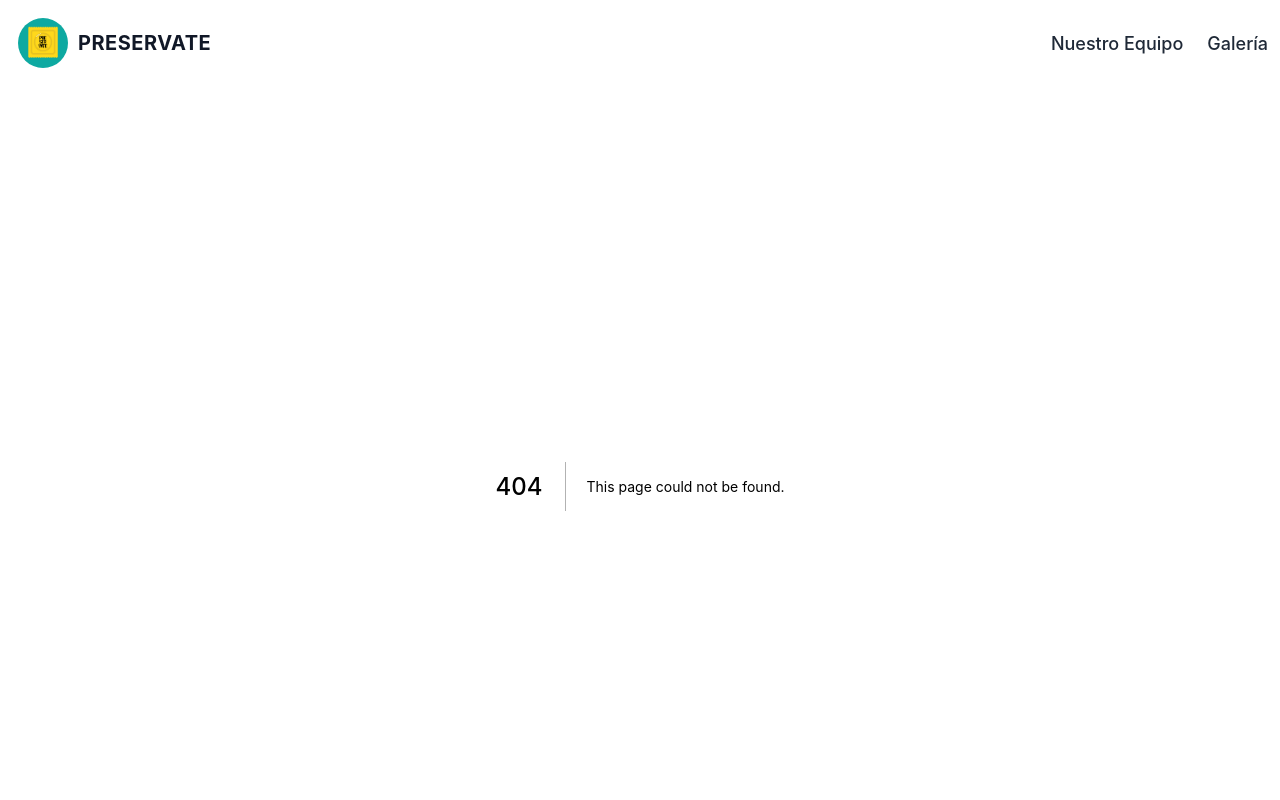
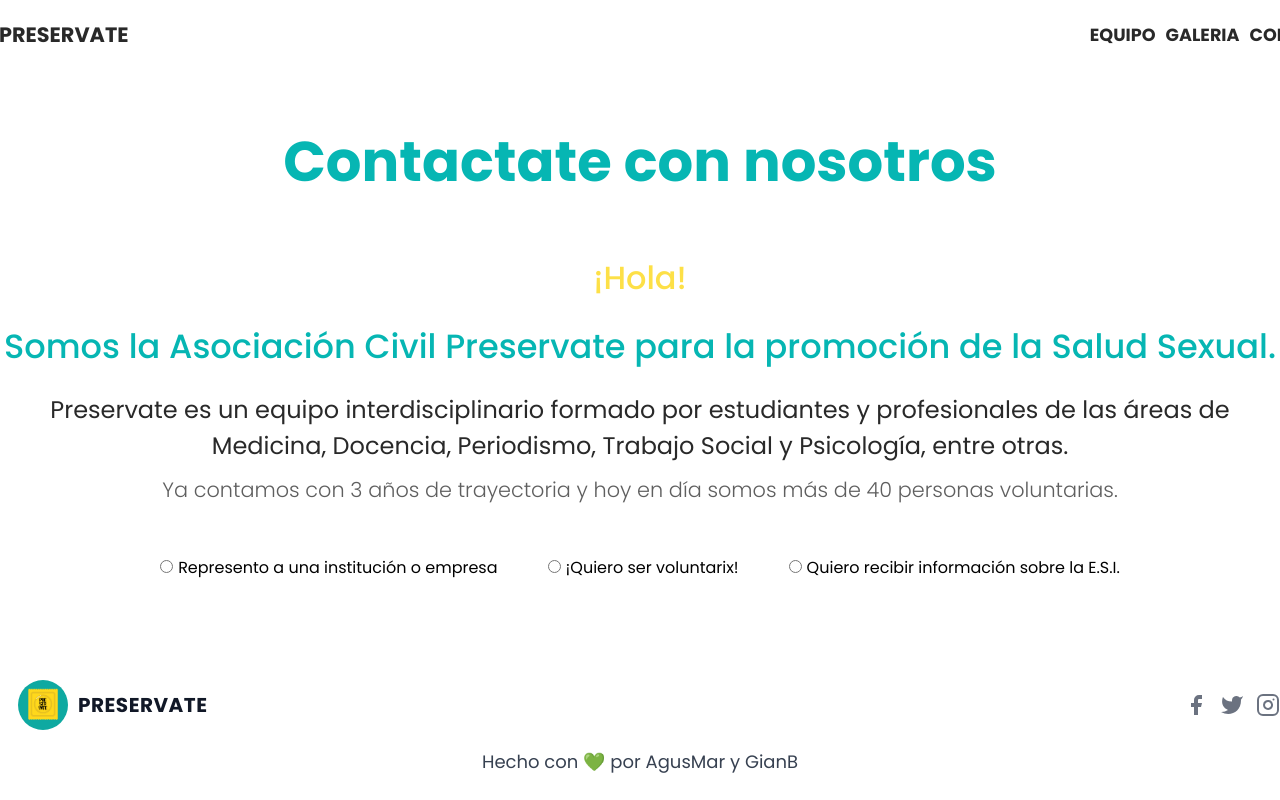
Before and after one commit to giancarlobrusca/preservate-website, a Next.js app: page /contact in a window 1280 px wide. Before the commit this address had no page. Shown: the top 800 px of the page. Built offline with nearby package versions, Linux system fonts and the light colour scheme.

Commit message:
form first version

```diff
--- a/package.json
+++ b/package.json
@@ -14,7 +14,8 @@
     "react": "^17.0.1",
     "react-dom": "17.0.1",
     "react-icons": "^4.3.1",
-    "sanity": "^2.2.6"
+    "sanity": "^2.2.6",
+    "sass": "^1.49.9"
   },
   "devDependencies": {
     "@types/node": "^14.14.31",
--- /dev/null
+++ b/src/components/Form/form.module.scss
@@ -0,0 +1,41 @@
+.radiosWrapper {
+  display: flex;
+  justify-content: center;
+  gap: 50px;
+  margin: 50px 0;
+
+  input {
+    margin-right: 5px;
+  }
+}
+
+.form {
+  display: flex;
+  align-items: center;
+  flex-direction: column;
+  gap: 10px;
+  margin-top: 50px;
+
+  input {
+    width: 70%;
+    padding: 10px;
+    border-radius: 10px;
+    border: 1px solid rgb(41, 41, 41);
+  }
+
+  textarea {
+    width: 70%;
+    padding: 10px;
+    border-radius: 10px;
+    border: 1px solid rgb(41, 41, 41);
+  }
+
+  button {
+    font-weight: bold;
+    margin-top: 20px;
+
+    &:hover {
+      color: #fde047;
+    }
+  }
+}
--- /dev/null
+++ b/src/components/Form/index.js
@@ -0,0 +1,149 @@
+import { useState } from 'react';
+import styles from './form.module.scss';
+
+export const Form = () => {
+  const [type, setType] = useState(null);
+
+  return (
+    <>
+      <div className={styles.radiosWrapper}>
+        <div>
+          <input
+            checked={type === 'company'}
+            onChange={(e) => setType(e.target.value)}
+            type="radio"
+            id="company"
+            value="company"
+          />
+          <label for="company">Represento a una institución o empresa</label>
+        </div>
+        <div>
+          <input
+            checked={type === 'volunteer'}
+            onChange={(e) => setType(e.target.value)}
+            type="radio"
+            id="volunteer"
+            value="volunteer"
+          />
+          <label for="volunteer">¡Quiero ser voluntarix!</label>
+        </div>
+        <div>
+          <input
+            checked={type === 'info'}
+            onChange={(e) => setType(e.target.value)}
+            type="radio"
+            id="info"
+            value="info"
+          />
+          <label for="info">Quiero recibir información sobre la E.S.I.</label>
+        </div>
+      </div>
+      <FormContent type={type} />
+    </>
+  );
+};
+
+function FormContent({ type }) {
+  function onSubmit(e) {
+    console.log('submitted');
+  }
+
+  if (type === 'company') {
+    return (
+      <>
+        <p>
+          Tenemos un objetivo en común: dar charlas y talleres de ESI (Educación
+          Sexual Integral) a la comunidad, abarcando y dándole importancia a
+          todos sus ejes: respetar la diversidad, promover el cuidado y respeto
+          del cuerpo, conocer y ejercer derechos, garantizar la equidad de
+          género y valorar la afectividad. Abordamos la tarea tanto con niños,
+          niñas y adolescentes como con personas adultas a cargo del
+          acompañamiento de grupos. Este año haremos especial hincapié en el
+          alcance de la capacitación docente y a formadores educativos,
+          generando encuentros de debate y reflexión que permitan el crecimiento
+          individual y colectivo.
+        </p>
+        <p>
+          Buscamos, como modalidad de abordaje, trabajar en conjunto con cada
+          institución y su equipo profesional en la identificación de
+          necesidades y demandas en pos de construir una misión conjunta a
+          alcanzar con la población destinataria.
+        </p>
+        <p>
+          Cualquier inquietud o si es de interés saber más sobre nuestro equipo
+          y tareas, estamos a disposición.
+        </p>
+        <form className={styles.form} onSubmit={onSubmit}>
+          <input
+            type="text"
+            placeholder="Nombre de la institución y/o empresa"
+            required
+          />
+          <input type="text" placeholder="Rubro" required />
+          <input
+            type="text"
+            placeholder="Nombre y apellido del contacto"
+            required
+          />
+          <input
+            type="text"
+            placeholder="Rol ocupado por el contacto"
+            required
+          />
+          <input type="mail" placeholder="Mail" required />
+          <input type="number" placeholder="Teléfono" />
+          <textarea placeholder="Cómo conociste a Preservate" />
+          <textarea placeholder="Motivo de contacto" required />
+          <button type="submit">Enviar</button>
+        </form>
+      </>
+    );
+  }
+
+  if (type === 'volunteer') {
+    return (
+      <>
+        <p>
+          Si tenes ganas de sumarte como voluntarix, completá el formulario para
+          más información y ya estarás inscriptx para la próxima convocatoria!
+        </p>
+        <form className={styles.form} onSubmit={onSubmit}>
+          <input type="text" placeholder="Nombre completo" required />
+          <input type="number" placeholder="Edad" required />
+          <input type="mail" placeholder="Mail" required />
+          <input type="number" placeholder="Teléfono" required />
+          <input type="text" placeholder="Trabajo o estudios" />
+          <textarea placeholder="Cómo conociste a Preservate" />
+          <button type="submit">Enviar</button>
+        </form>
+      </>
+    );
+  }
+
+  if (type === 'info') {
+    return (
+      <>
+        <p>
+          Acorde a nuestra misión de brindar información y asesoramiento a todas
+          las personas interesadas en la temática es que te invitamos a que nos
+          compartas tus inquietudes. Recordá que las respuestas son de carácter
+          informativo y que siempre debes consultar con un profesional.{' '}
+        </p>
+        <form className={styles.form} onSubmit={onSubmit}>
+          <input type="text" placeholder="Nombre completo" required />
+          <input type="number" placeholder="Edad" required />
+          <input type="mail" placeholder="Mail" required />
+          <input type="number" placeholder="Teléfono" required />
+          <textarea placeholder="Cómo conociste a Preservate" />
+          <textarea
+            type="text"
+            placeholder="¿De qué te gustaría recibir información?"
+          />
+          <button type="submit">Enviar</button>
+        </form>
+      </>
+    );
+  }
+
+  return null;
+}
--- a/src/components/Navbar/index.tsx
+++ b/src/components/Navbar/index.tsx
@@ -1,69 +1,30 @@
 import Link from 'next/link';
-import { useState } from 'react';
-import styles from './navbar.module.css';
+import styles from './navbar.module.scss';
 
 export const Navbar = () => {
-  const [active, setActive] = useState(false);
-
-  const handleClick = () => {
-    setActive(!active);
-  };
-
   return (
     <div className={styles.wrapper}>
-      <nav className="container flex items-center w-full mx-auto">
-        <a href="/" className="inline-flex items-center p-2 mr-4 ">
+      <div className={styles.navWrapper}>
+        <a href="/" className={styles.homeLink}>
           <Link href="/">
-            <img
-              src="/img/logo.jpg"
-              alt="Logo Preservate"
-              className="p-2 transition duration-150 border-2 border-transparent rounded-full"
-              style={{ width: '70px' }}
-            />
+            <img src="/img/logo.jpg" alt="Logo Preservate" />
           </Link>
-          <span className="text-xl font-bold tracking-wide text-gray-900 uppercase hover:text-yellow-300">
-            PRESERVATE
-          </span>
+          <span>PRESERVATE</span>
         </a>
-        <button
-          className="inline-flex p-3 ml-auto text-gray-900 rounded outline-none hover:bg-yellow-300 lg:hidden hover:text-white"
-          onClick={handleClick}
-        >
-          <svg
-            className="w-6 h-6"
-            fill="none"
-            stroke="currentColor"
-            viewBox="0 0 24 24"
-            xmlns="http://www.w3.org/2000/svg"
-          >
-            <path
-              strokeLinecap="round"
-              strokeLinejoin="round"
-              strokeWidth={2}
-              d="M4 6h16M4 12h16M4 18h16"
-            />
-          </svg>
-        </button>
-        <div
-          className={`${
-            active ? '' : 'hidden'
-          }   w-full lg:inline-flex lg:flex-grow lg:w-auto`}
-        >
-          <div className="flex flex-col items-start w-full lg:inline-flex lg:flex-row lg:ml-auto lg:w-auto lg:items-center lg:h-auto">
-            <Link href="/nosotros">
-              <a className="items-center justify-center w-full px-3 py-2 text-lg font-medium text-gray-800 rounded lg:inline-flex lg:w-auto hover:text-yellow-300 ">
-                Nuestro Equipo
-              </a>
-            </Link>
+        <nav>
+          <Link href="/nosotros">
+            <a>EQUIPO</a>
+          </Link>
 
-            <Link href="/galleries">
-              <a className="items-center justify-center w-full px-3 py-2 text-lg font-medium text-gray-800 rounded lg:inline-flex lg:w-auto hover:text-yellow-300">
-                Galería
-              </a>
-            </Link>
-          </div>
-        </div>
-      </nav>
+          <Link href="/galleries">
+            <a>GALERIA</a>
+          </Link>
+
+          <Link href="/contact">
+            <a>CONTACTO</a>
+          </Link>
+        </nav>
+      </div>
     </div>
   );
 };
--- a/src/components/Navbar/navbar.module.css
+++ /dev/null
@@ -1,5 +0,0 @@
-.wrapper {
-  top: 0;
-  width: 1422px;
-  z-index: 50;
-}
--- /dev/null
+++ b/src/components/Navbar/navbar.module.scss
@@ -0,0 +1,48 @@
+.wrapper {
+  top: 0;
+  width: 1422px;
+  z-index: 2;
+
+  .navWrapper {
+    display: flex;
+    justify-content: space-between;
+    align-items: center;
+
+    .homeLink {
+      display: flex;
+      align-items: center;
+
+      img {
+        width: 70px;
+        padding: 0.5rem;
+        border-radius: 60px;
+        border: 2px solid transparent;
+      }
+
+      span {
+        font-size: 1.3rem;
+        font-weight: bold;
+        color: rgb(41, 41, 41);
+
+        &:hover {
+          color: #fde047;
+        }
+      }
+    }
+
+    nav {
+      display: flex;
+      gap: 10px;
+
+      a {
+        color: rgb(41, 41, 41);
+        font-size: 1.1rem;
+        font-weight: bold;
+
+        &:hover {
+          color: #fde047;
+        }
+      }
+    }
+  }
+}
--- a/src/layout/layout.module.css
+++ b/src/layout/layout.module.css
@@ -9,3 +9,11 @@
 .contentWrapper {
   max-width: 1422px;
 }
+
+.title {
+  color: #06b6b3;
+  text-align: center;
+  font-size: 3.5rem;
+  font-weight: bold;
+  margin: 50px 0 150px 0;
+}
--- /dev/null
+++ b/src/pages/contact/contact.module.scss
@@ -0,0 +1,39 @@
+.title {
+  color: #06b6b3;
+  text-align: center;
+  font-size: 3.5rem;
+  font-weight: bold;
+  margin: 50px 0;
+}
+
+.introText {
+  text-align: center;
+
+  h2 {
+    font-size: 2rem;
+    font-weight: 500;
+    color: #fde047;
+    margin-bottom: 20px;
+  }
+
+  h3 {
+    font-size: 2.1rem;
+    font-weight: 500;
+    color: #06b6b3;
+    margin-bottom: 20px;
+  }
+
+  h4 {
+    font-size: 1.5rem;
+    font-weight: 400;
+    color: rgb(41, 41, 41);
+    margin-bottom: 10px;
+  }
+
+  p {
+    font-size: 1.3rem;
+    font-weight: 300;
+    color: rgb(95, 95, 95);
+    margin-bottom: 5px;
+  }
+}
--- /dev/null
+++ b/src/pages/contact/index.js
@@ -0,0 +1,34 @@
+import { useState } from 'react';
+import { AppHead } from '../../components';
+import { Form } from '../../components/Form';
+import styles from './contact.module.scss';
+
+export default function Contact() {
+  const [type, setType] = useState(null);
+
+  return (
+    <>
+      <AppHead />
+      <main>
+        <h1 className={styles.title}>Contactate con nosotros</h1>
+        <div className={styles.introText}>
+          <h2>¡Hola!</h2>
+          <h3>
+            Somos la Asociación Civil Preservate para la promoción de la Salud
+            Sexual.
+          </h3>
+          <h4>
+            Preservate es un equipo interdisciplinario formado por estudiantes y
+            profesionales de las áreas de Medicina, Docencia, Periodismo,
+            Trabajo Social y Psicología, entre otras.
+          </h4>
+          <p>
+            Ya contamos con 3 años de trayectoria y hoy en día somos más de 40
+            personas voluntarias.
+          </p>
+          <Form />
+        </div>
+      </main>
+    </>
+  );
+}
--- a/src/pages/nosotros/nosotros.module.css
+++ b/src/pages/nosotros/nosotros.module.css
@@ -3,5 +3,5 @@
   text-align: center;
   font-size: 3.5rem;
   font-weight: bold;
-  margin: 50px 0;
+  margin: 50px 0 150px 0;
 }
```
Also changed, not shown: 1 other file (tests, documents, lock files or other folders).
